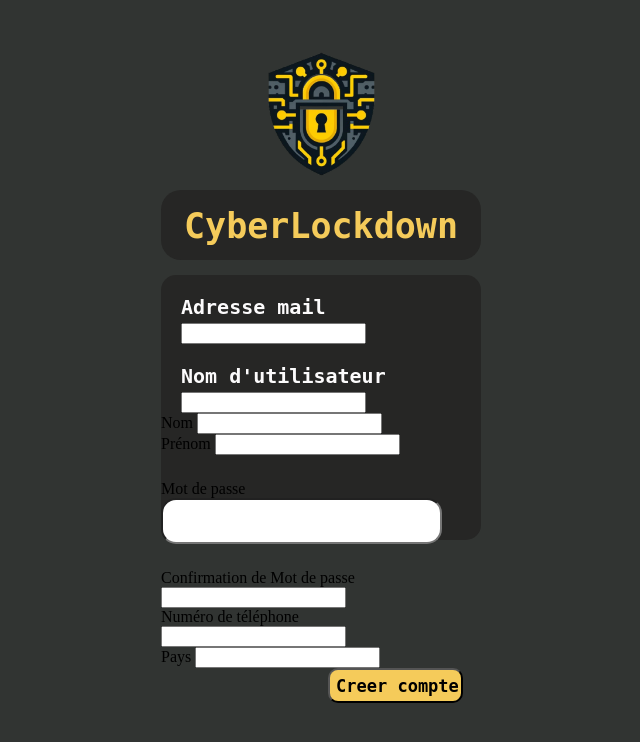
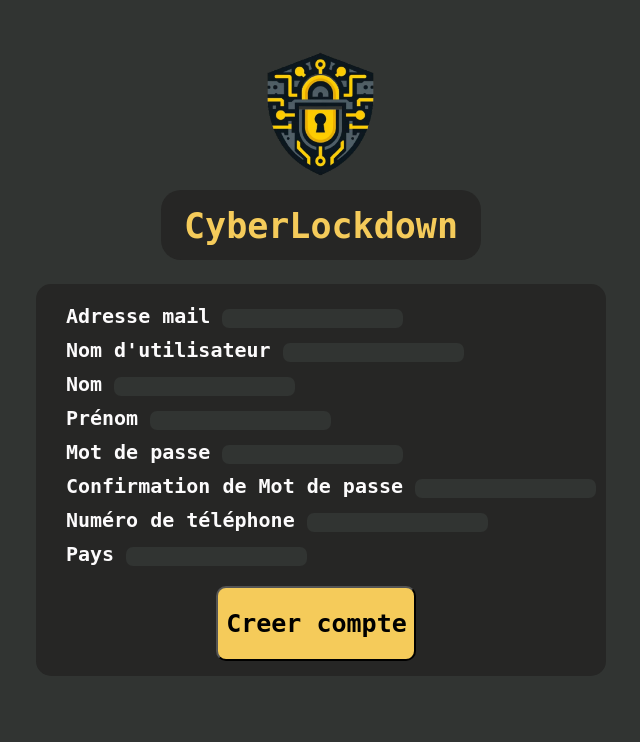
Before and after one commit to RushRider/CyberLockdown, a PHP site: page /views/register.php in a window 1280 px wide. Shown: the top 742 px of the page, without its empty margins (319-959 px from the left). Run offline with PHP 8.4, Linux system fonts and the light colour scheme.

Commit message:
css page register

```diff
--- a/assets/register.css
+++ b/assets/register.css
@@ -87,7 +87,9 @@ footer p {
 }
 
 .form_id input[type="text"],
-.form_id input[type="number"] {
+.form_id input[type="number"],
+.form_id input[type="password"],
+.form_id input[type="password2"] {
     border-radius: 7px;
     padding: 2px;
     background-color: #313432;
--- a/views/register.php
+++ b/views/register.php
@@ -4,7 +4,7 @@
     <meta charset="UTF-8">
     <meta name="viewport" content="width=device-width, initial-scale=1.0">
     <title>CyberLockdown</title>
-    <link href="/assets/connect.css" rel="stylesheet">
+    <link href="/assets/register.css" rel="stylesheet">
 </head>
 <body>
     <div class="logo">
```
